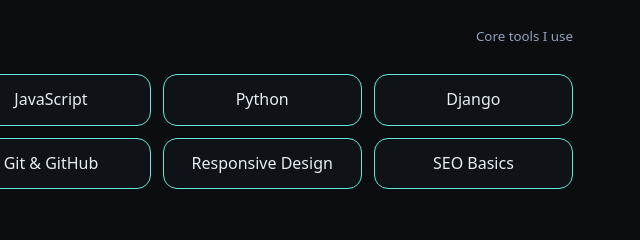
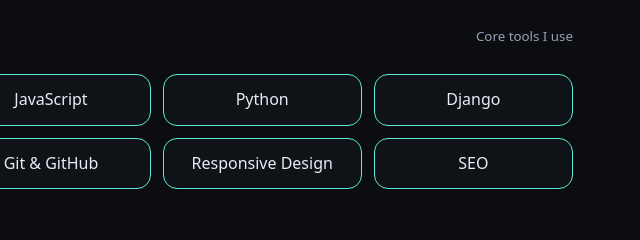
Before and after one commit to projectAI21/Senthil-Kumar-Full-Stack-Web-Developer, a plain HTML site: page index.html in a window 1280 px wide. Shown: the part 860-1100 px from the top of the page, 589-1229 px from the left. Drawn offline with Linux system fonts and the light colour scheme.

Commit message:
Update index.html

```diff
--- a/index.html
+++ b/index.html
@@ -168,7 +168,7 @@
         <div>WordPress</div>
         <div>Git & GitHub</div>
         <div>Responsive Design</div>
-        <div>SEO Basics</div>
+        <div>SEO</div>
       </div>
     </section>
 
```
